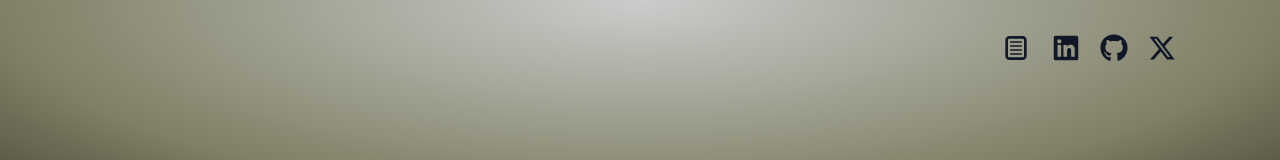
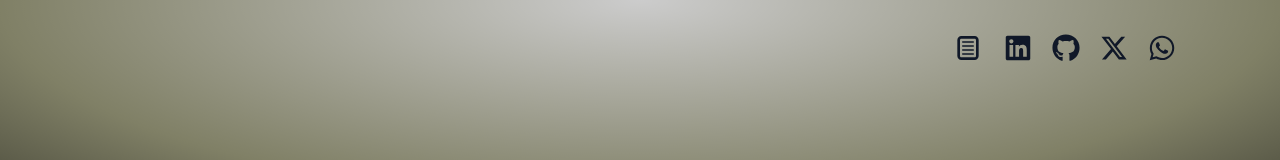
Before and after one commit to thegoofy-dev/personal-portfolio, a React (Vite) app: page / in a window 1280 px wide. Shown: the top 160 px of the page. Built offline with nearby package versions, Linux system fonts and the light colour scheme; a web font is replaced by a local one.

Commit message:
Added whatsapp icon to the navbar

```diff
--- a/src/components/Navbar.tsx
+++ b/src/components/Navbar.tsx
@@ -1,6 +1,6 @@
 // import logo from "../assets/Logo.jpg";
 import { TiDocumentText } from "react-icons/ti";
-import { FaLinkedin, FaGithub, FaXTwitter } from "react-icons/fa6";
+import { FaLinkedin, FaGithub, FaXTwitter, FaWhatsapp } from "react-icons/fa6";
 import { useState } from "react";
 const Resume = "Resume.pdf";
 
@@ -56,6 +56,18 @@ const Navbar = () => {
             Twitter
           </span>
         </div>
+        <div className="text-gray-900 hover:text-white relative group">
+          <a
+            href="https://wa.me/8476846209"
+            target="_blank"
+            rel="noopener noreferrer"
+          >
+            <FaWhatsapp size={28} />
+          </a>
+          <span className="absolute -bottom-8 left-1/2 transform -translate-x-1/2 bg-gray-800 text-white text-sm py-1 px-2 rounded opacity-0 group-hover:opacity-100 transition-opacity duration-300">
+            WhatsApp
+          </span>
+        </div>
       </div>
 
       {/* Resume Modal */}
```
